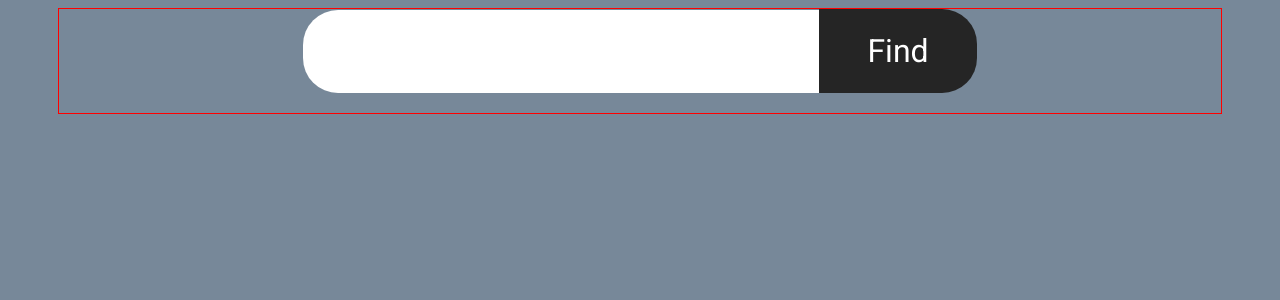
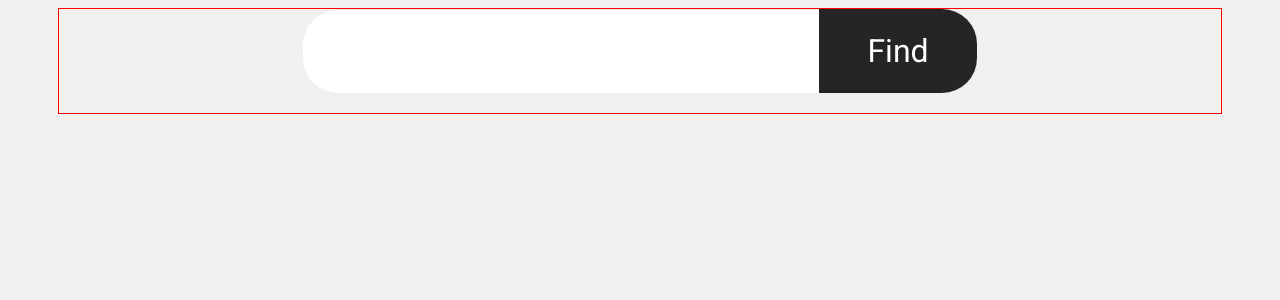
Before and after one commit to DmitryRasov/GithubObserver, a Vue app: page / in a window 1280 px wide. Shown: the top 300 px of the page. Built offline with nearby package versions, Linux system fonts and the light colour scheme.

Commit message:
style form and fonts

```diff
--- a/src/App.vue
+++ b/src/App.vue
@@ -44,7 +44,7 @@ body {
   display: flex;
   flex-direction: column;
   justify-content: center;
-  background-color: lightslategrey;
+  background-color: #f0f0ef;
 }
 .wrapper {
 
```
